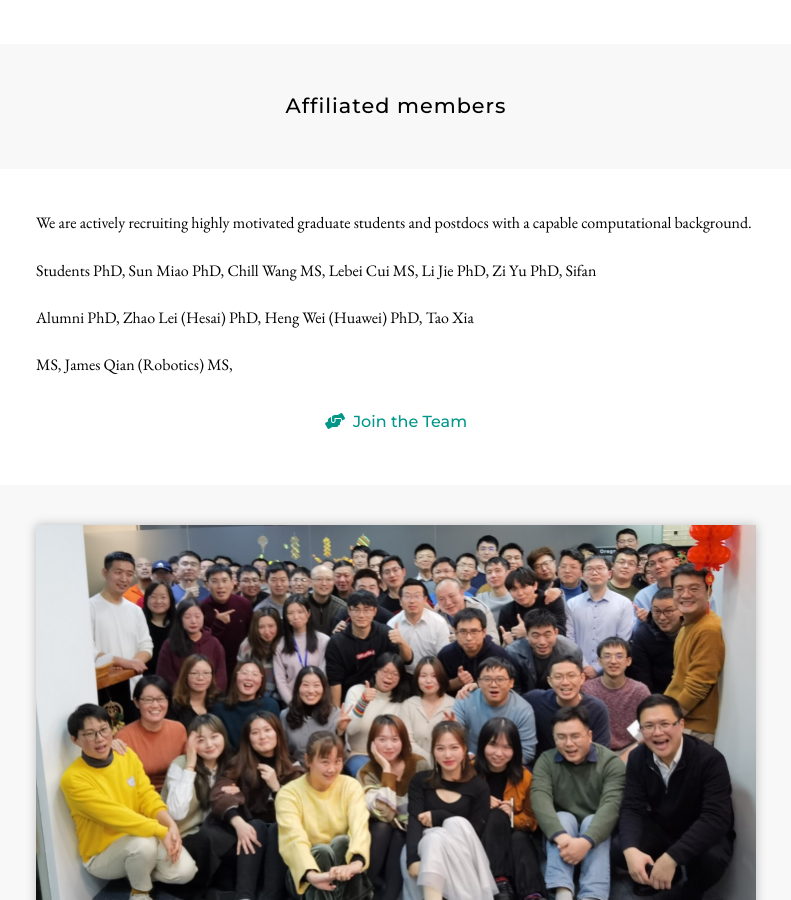
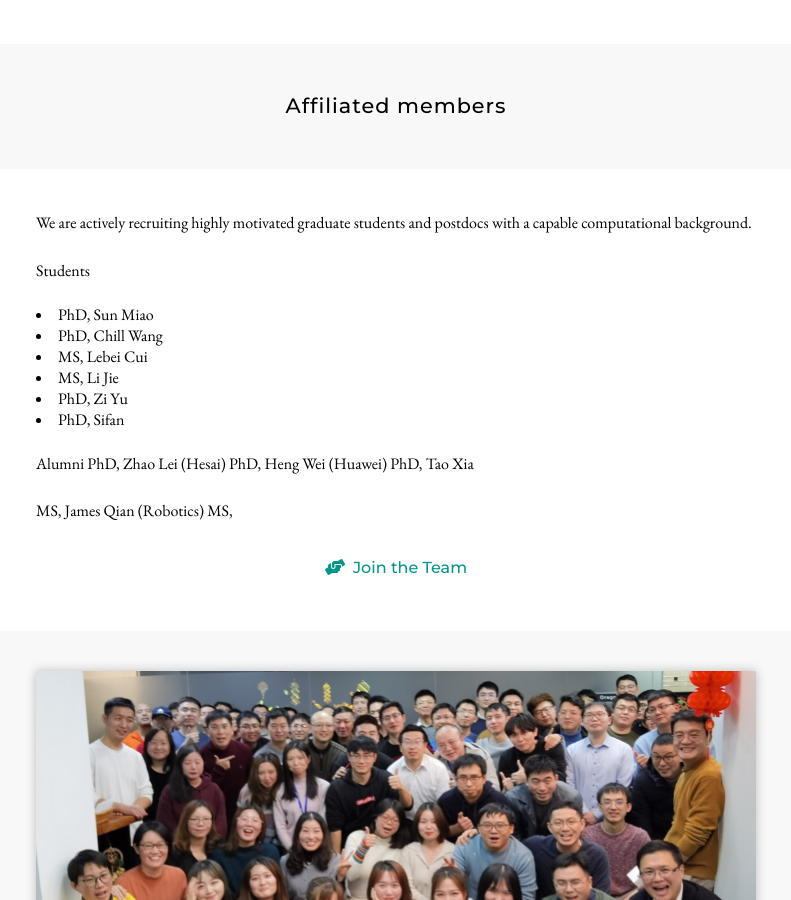
Before and after one commit to PatrickAIlab/PatrickAIlab.github.io, a Jekyll site: the page built from team/index.md, in a window 1280 px wide and 900 px high, scrolled down 556 px. Shown: the whole window, without its empty margins (244-1035 px from the left). Built offline with Jekyll 4.4.1, drawn with Linux system fonts in a browser that asks for light colours; nearby versions of some CDN libraries.

```diff
--- a/team/index.md
+++ b/team/index.md
@@ -37,12 +37,12 @@ Our diverse team is composed of a highly enthusiastic and collaborative research
 We are actively recruiting highly motivated graduate students and postdocs with a capable computational background.
 
 Students
-PhD, Sun Miao
-PhD, Chill Wang
-MS, Lebei Cui
-MS, Li Jie
-PhD, Zi Yu
-PhD, Sifan
+<li>PhD, Sun Miao</li>
+<li> PhD, Chill Wang</li>
+<li> MS, Lebei Cui</li>
+<li>MS, Li Jie</li>
+<li>PhD, Zi Yu</li>
+<li>PhD, Sifan</li>
 
 Alumni
 PhD, Zhao Lei (Hesai)
```
